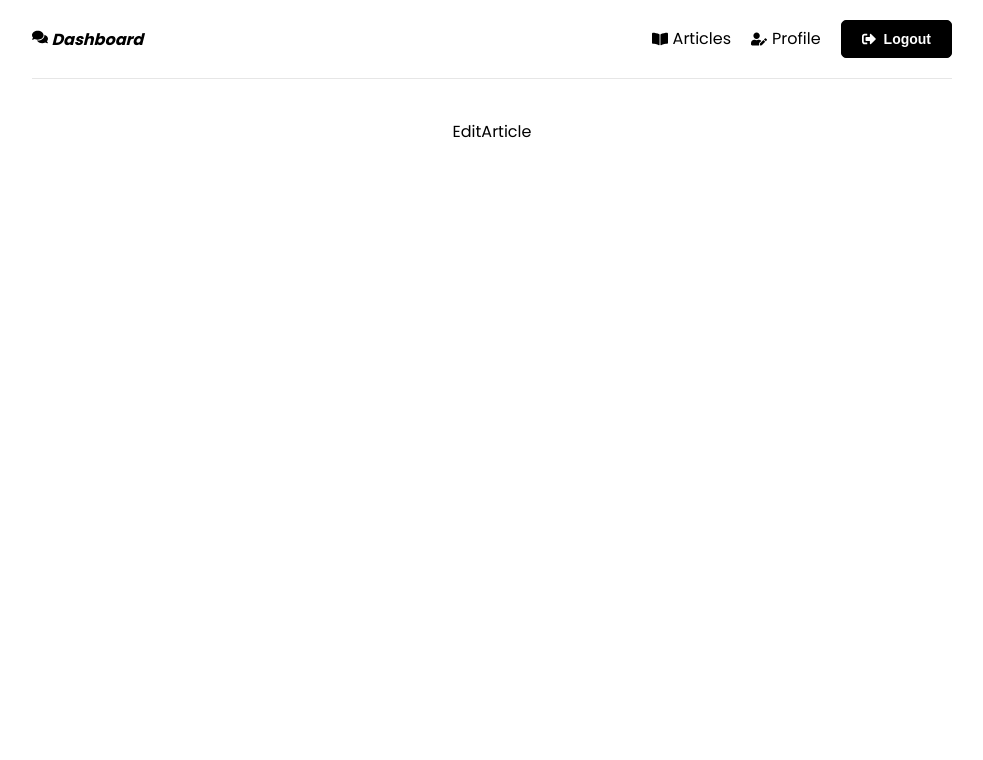
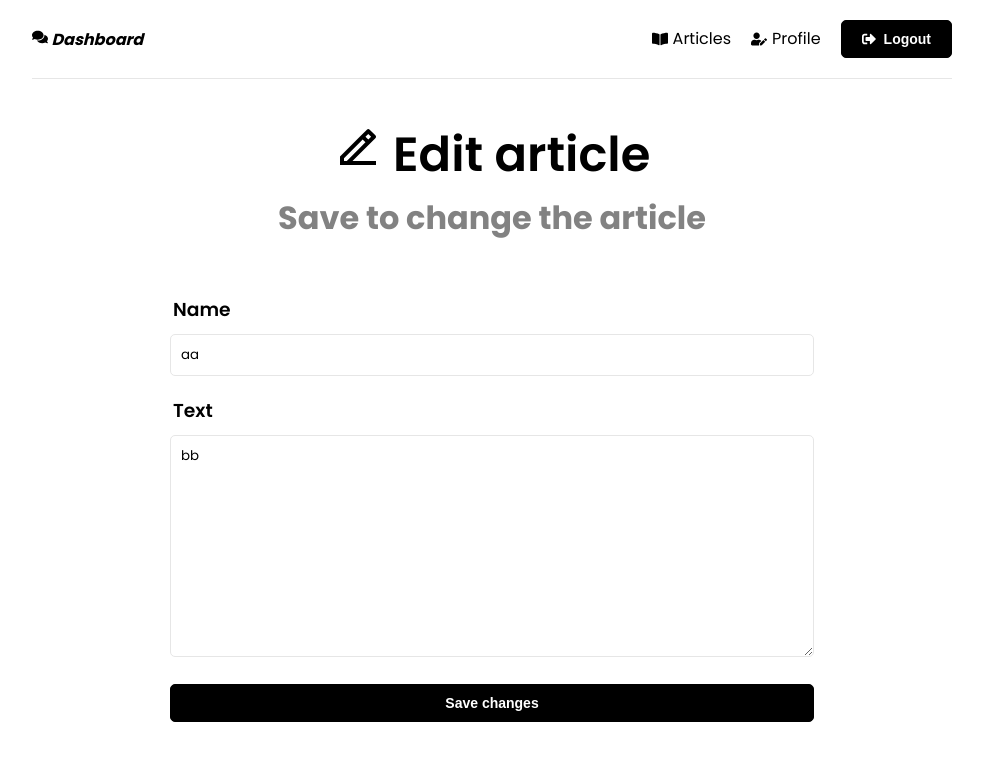
Before and after one commit to S1lkway/blog_mern, a React (Create React App) app in the folder frontend/: page /articles/edit in a window 1280 px wide. Shown: the top 760 px of the page, without its empty margins (148-1131 px from the left). Built offline with nearby package versions, Linux system fonts and the light colour scheme; sample sign-in values are in the browser's storage.

Commit message:
basic editArticle page

```diff
--- a/frontend/src/App.js
+++ b/frontend/src/App.js
@@ -30,7 +30,7 @@ function App() {
               <Route path='/profile' element={<Profile />} />
               <Route path='/articles' element={<Articles />} />
               <Route path='/articles/create' element={<CreateArticle />} />
-              <Route path='/articles/:id' element={<EditArticle />} />
+              <Route path='/articles/edit' element={<EditArticle />} />
             </Route>
           </Routes>
 
--- a/frontend/src/components/ArticleItem.jsx
+++ /dev/null
@@ -1,71 +0,0 @@
-import { useState } from 'react'
-import { Link } from 'react-router-dom'
-import { useDispatch } from 'react-redux'
-import ReactModal from 'react-modal';
-import { deleteArticle } from '../features/articles/articleSlice'
-import { RiCloseFill, RiEdit2Line } from "react-icons/ri";
-import { toast } from 'react-toastify'
-
-function ArticleItem({ article }) {
-  const [modalIsOpen, setModalIsOpen] = useState(false);
-  const dispatch = useDispatch()
-  const editLink = '/articles/' + article._id
-
-  const openModal = () => {
-    setModalIsOpen(true);
-  };
-
-  const closeModal = () => {
-    setModalIsOpen(false);
-  };
-
-  // const onClick = () => {
-  //   dispatch(deleteArticle(article._id))
-  //   toast.info(`Article '${article.name}' deleted`)
-  // }
-
-  /// use dispatch if user clicked 'yes' in modal
-  const onDeleteArticle = () => {
-    dispatch(deleteArticle(article._id));
-    toast.info(`Article '${article.name}' deleted`);
-    closeModal();
-  };
-
-  // ------------------------------------------------------------------ //
-
-  return (
-    <div className='article'>
-      <div className='articleName'>
-        <h3>{article.name}</h3>
-        <p>{article.text}</p>
-      </div>
-
-      <h5 className='articleCreatedAt'>{new Date(article.createdAt).toLocaleString('en-US')}</h5>
-      <div className='close'>
-
-        <Link to={editLink} className='articleButton' title="Edit article">
-          <RiEdit2Line />
-        </Link>
-        <button onClick={openModal} className='articleButton' title="Delete article">
-          <RiCloseFill />
-        </button>
-
-        <ReactModal
-          isOpen={modalIsOpen}
-          onRequestClose={closeModal}
-          className="mymodal"
-          overlayClassName="myoverlay"
-        >
-          <h3>Are you sure you want to delete?</h3>
-          <div className='modalButtons'>
-            <button onClick={onDeleteArticle} className='btn'>Yes</button>
-            <button onClick={closeModal} className='btn'>No</button>
-          </div>
-        </ReactModal>
-
-      </div>
-    </div >
-  )
-}
-
-export default ArticleItem
--- a/frontend/src/pages/Articles/ArticleItem.jsx
+++ b/frontend/src/pages/Articles/ArticleItem.jsx
@@ -9,7 +9,7 @@ import { toast } from 'react-toastify'
 function ArticleItem({ article }) {
   const [modalIsOpen, setModalIsOpen] = useState(false);
   const dispatch = useDispatch()
-  const editLink = '/articles/' + article._id
+  // const editLink = '/articles/edit/' + article._id
 
   const openModal = () => {
     setModalIsOpen(true);
@@ -24,7 +24,7 @@ function ArticleItem({ article }) {
   //   toast.info(`Article '${article.name}' deleted`)
   // }
 
-  /// Use dispatch if user clicked 'yes' in modal
+  /// use dispatch if user clicked 'yes' in modal
   const onDeleteArticle = () => {
     dispatch(deleteArticle(article._id));
     toast.info(`Article '${article.name}' deleted`);
@@ -43,7 +43,10 @@ function ArticleItem({ article }) {
       <h5 className='articleCreatedAt'>{new Date(article.createdAt).toLocaleString('en-US')}</h5>
       <div className='close'>
 
-        <Link to={editLink} className='articleButton' title="Edit article">
+        <Link to={{
+          pathname: '/articles/edit',
+          search: `?id=${article._id}`,
+        }} className='articleButton' title="Edit article">
           <RiEdit2Line />
         </Link>
         <button onClick={openModal} className='articleButton' title="Delete article">
--- a/frontend/src/pages/Articles/Articles.jsx
+++ b/frontend/src/pages/Articles/Articles.jsx
@@ -3,7 +3,7 @@ import { Link, useNavigate } from 'react-router-dom'
 import { useSelector, useDispatch } from 'react-redux'
 import { FaPlus } from 'react-icons/fa6'
 import { FaAlignJustify } from "react-icons/fa";
-import ArticleItem from '../../components/ArticleItem'
+import ArticleItem from './ArticleItem'
 import Spinner from '../../components/Spinner'
 import { getArticles, resetArticles } from '../../features/articles/articleSlice'
 
--- a/frontend/src/pages/Articles/EditArticle.jsx
+++ b/frontend/src/pages/Articles/EditArticle.jsx
@@ -1,6 +1,86 @@
+import { useState, useEffect } from 'react'
+import { useNavigate, useLocation } from 'react-router-dom'
+import { useSelector, useDispatch } from 'react-redux'
+import axios from 'axios';
+import { RiEdit2Line } from "react-icons/ri";
+import { getArticles, resetArticles } from '../../features/articles/articleSlice'
+
 function EditArticle() {
+  const navigate = useNavigate()
+  const dispatch = useDispatch()
+  ///Get articleID from the path
+  const location = useLocation();
+  const searchParams = new URLSearchParams(location.search);
+  const articleId = searchParams.get('id');
+  console.log(articleId)
+
+  const [formData, setFormData] = useState({
+    name: 'aa',
+    text: 'bb',
+  })
+  const { name, text } = formData
+
+
+
+  //*EDIT formData BY CHANGING DATA IN FORM FIELDS
+  const onChange = (e) => {
+    setFormData((prevState) => ({
+      ...prevState,
+      [e.target.name]: e.target.value,
+    }))
+  }
+
+  //*EDIT ARTICLE DATA BY SUBMIT
+  const onSubmit = (e) => {
+    e.preventDefault()
+  }
+
   return (
-    <div>EditArticle</div>
+    <>
+      <section className='heading'>
+        <h1>
+          <RiEdit2Line /> Edit article
+        </h1>
+        <p>Save to change the article</p>
+      </section>
+
+      <section className='form'>
+        <form onSubmit={onSubmit}>
+          <div className="form-group">
+            <label htmlFor="name"><h3>Name</h3></label>
+            <input
+              type="text" className='form-control'
+              id="name"
+              name='name'
+              value={name}
+              placeholder='Enter name of article'
+              onChange={onChange}
+              autoComplete="name"
+            />
+          </div>
+          <div className="form-group">
+            <label htmlFor="text"><h3>Text</h3></label>
+            <textarea
+              type="text" className='form-control'
+              id="text"
+              name='text'
+              value={text}
+              placeholder='Enter text of article'
+              onChange={onChange}
+              rows={10}
+              autoComplete="text"
+            />
+          </div>
+
+          <div className="form-group">
+            <button type='submit' className='btn btn-block'>
+              Save changes
+            </button>
+          </div>
+
+        </form>
+      </section>
+    </>
   )
 }
 
```
